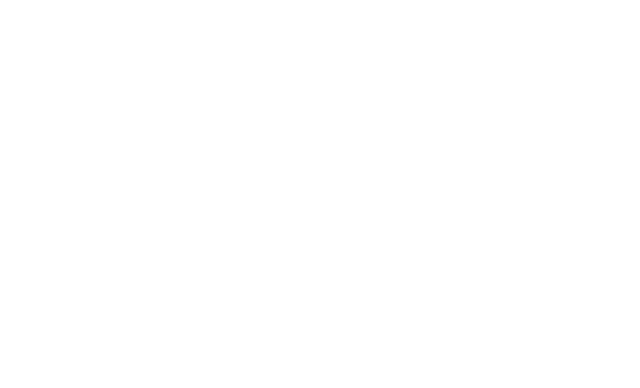
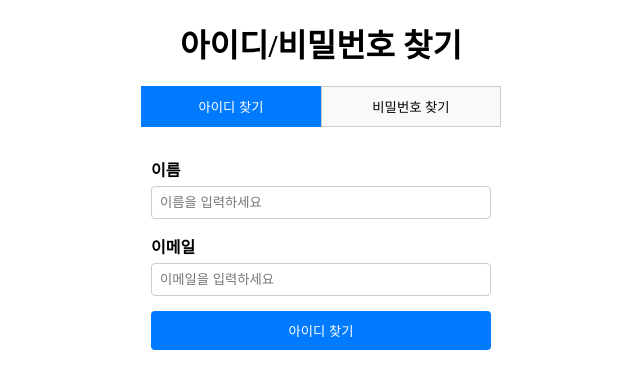
Before and after one commit to youseonghyeon/shopping-vue, a Vue app: page /find-credentials in a window 1280 px wide. Before the commit this address had no page. Shown: the top 388 px of the page, without its empty margins (319-959 px from the left). Built offline with nearby package versions, Linux system fonts and the light colour scheme.

Commit message:
feat: 아이디/비밀번호 찾기 페이지 추가 및 라우팅 설정

```diff
--- a/src/router/index.js
+++ b/src/router/index.js
@@ -40,6 +40,11 @@ const routes = [
         path: '/signup',
         name: 'Signup',
         component: () => import('@/views/Signup.vue')
+    },
+    {
+        path: '/find-credentials',
+        name: 'FindCredentials',
+        component: () => import('@/views/FindCredentials.vue')
     }
 ]
 const router = createRouter({
--- /dev/null
+++ b/src/views/FindCredentials.vue
@@ -0,0 +1,139 @@
+<template>
+  <div class="find-account-page">
+    <h1>아이디/비밀번호 찾기</h1>
+    <div class="tabs">
+      <button :class="{ active: activeTab === 'findId' }" @click="activeTab = 'findId'">
+        아이디 찾기
+      </button>
+      <button :class="{ active: activeTab === 'findPassword' }" @click="activeTab = 'findPassword'">
+        비밀번호 찾기
+      </button>
+    </div>
+    <div class="tab-content">
+      <!-- 아이디 찾기 폼 -->
+      <form v-if="activeTab === 'findId'" @submit.prevent="handleFindId">
+        <div class="form-group">
+          <label for="findIdName">이름</label>
+          <input type="text" id="findIdName" v-model="findId.name" placeholder="이름을 입력하세요" required />
+        </div>
+        <div class="form-group">
+          <label for="findIdEmail">이메일</label>
+          <input type="email" id="findIdEmail" v-model="findId.email" placeholder="이메일을 입력하세요" required />
+        </div>
+        <button type="submit">아이디 찾기</button>
+      </form>
+
+      <!-- 비밀번호 찾기 폼 -->
+      <form v-if="activeTab === 'findPassword'" @submit.prevent="handleFindPassword">
+        <div class="form-group">
+          <label for="findPwUserId">아이디</label>
+          <input type="text" id="findPwUserId" v-model="findPassword.userId" placeholder="아이디를 입력하세요" required />
+        </div>
+        <div class="form-group">
+          <label for="findPwEmail">이메일</label>
+          <input type="email" id="findPwEmail" v-model="findPassword.email" placeholder="이메일을 입력하세요" required />
+        </div>
+        <button type="submit">비밀번호 찾기</button>
+      </form>
+    </div>
+  </div>
+</template>
+
+<script setup>
+import { ref } from 'vue'
+
+const activeTab = ref('findId') // 기본 탭은 아이디 찾기
+
+const findId = ref({
+  name: '',
+  email: ''
+})
+
+const findPassword = ref({
+  userId: '',
+  email: ''
+})
+
+const handleFindId = () => {
+  // 여기에 실제 API 호출 로직을 추가하면 됩니다.
+  console.log('아이디 찾기 정보:', findId.value)
+  alert('입력하신 이름과 이메일로 아이디 정보를 전송했습니다.')
+}
+
+const handleFindPassword = () => {
+  // 여기에 실제 API 호출 로직을 추가하면 됩니다.
+  console.log('비밀번호 찾기 정보:', findPassword.value)
+  alert('입력하신 아이디와 이메일로 비밀번호 재설정 링크를 전송했습니다.')
+}
+</script>
+
+<style scoped>
+.find-account-page {
+  max-width: 400px;
+  margin: 0 auto;
+  padding: 20px;
+}
+
+h1 {
+  text-align: center;
+  margin-bottom: 20px;
+}
+
+.tabs {
+  display: flex;
+  justify-content: center;
+  margin-bottom: 20px;
+}
+
+.tabs button {
+  flex: 1;
+  padding: 10px;
+  border: 1px solid #ccc;
+  background-color: #f9f9f9;
+  cursor: pointer;
+  transition: background-color 0.3s;
+}
+
+.tabs button.active {
+  background-color: #007bff;
+  color: #fff;
+  border-color: #007bff;
+}
+
+.tab-content {
+  padding: 10px;
+}
+
+.form-group {
+  margin-bottom: 15px;
+}
+
+label {
+  display: block;
+  margin-bottom: 5px;
+  font-weight: bold;
+}
+
+input {
+  width: 100%;
+  padding: 8px;
+  box-sizing: border-box;
+  border: 1px solid #ccc;
+  border-radius: 4px;
+}
+
+button[type="submit"] {
+  width: 100%;
+  padding: 10px;
+  background-color: #007bff;
+  color: #fff;
+  border: none;
+  border-radius: 4px;
+  cursor: pointer;
+  transition: background-color 0.3s;
+}
+
+button[type="submit"]:hover {
+  background-color: #0056b3;
+}
+</style>
```
